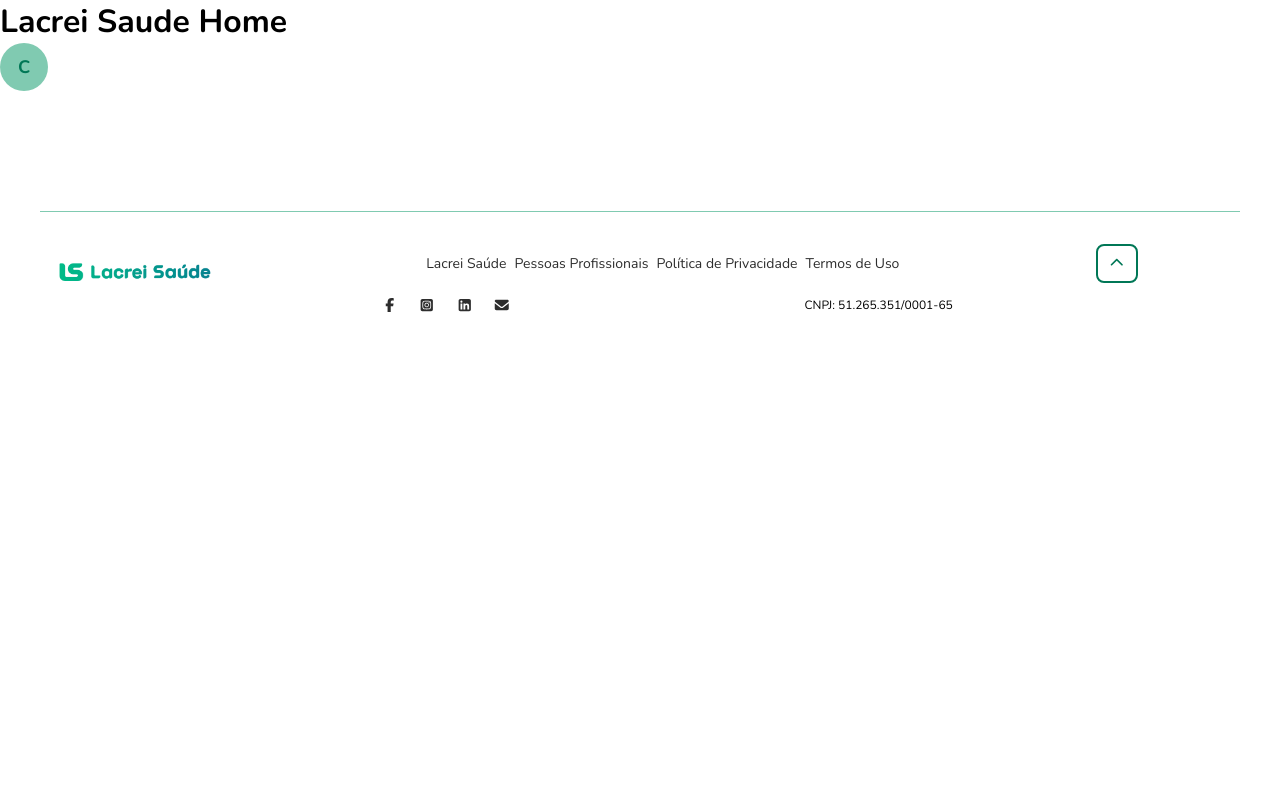
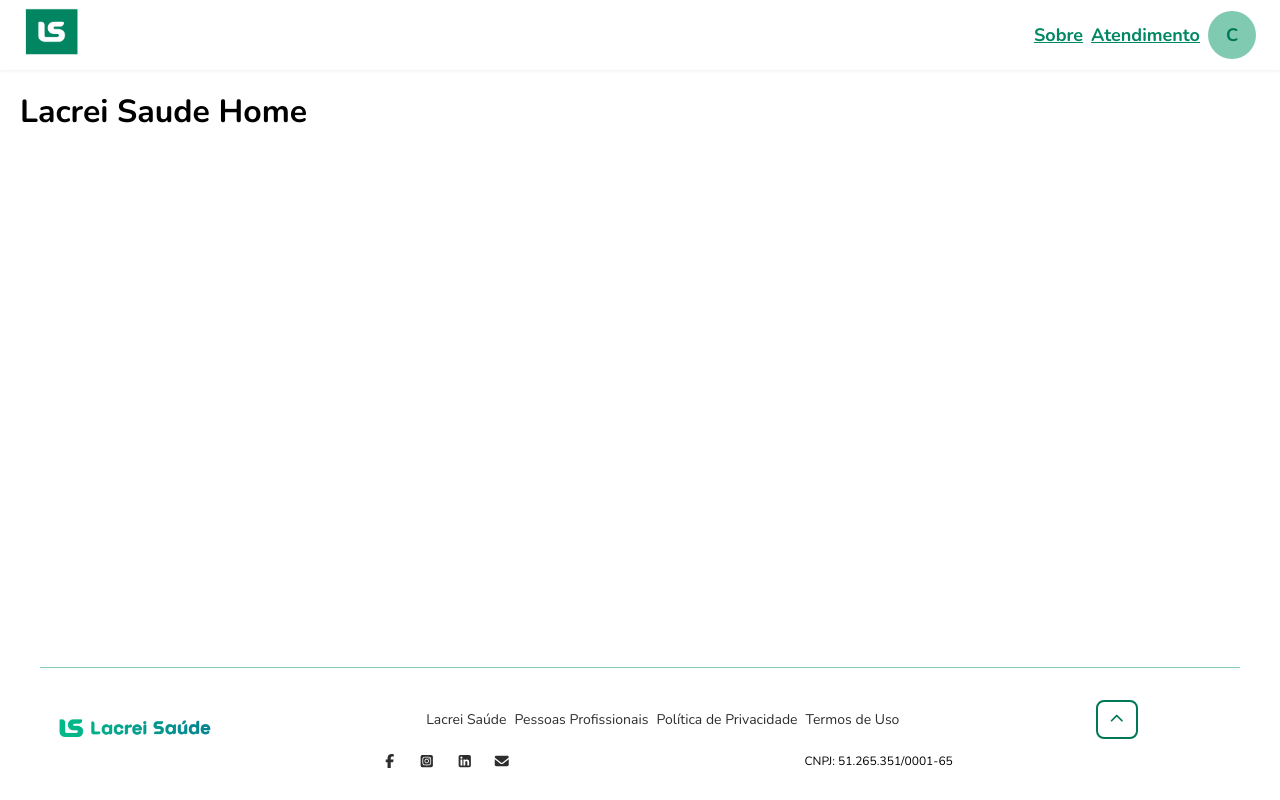
Before and after one commit to cvaldivia83/l_saude, a Next.js app: page / in a window 1280 px wide. Built offline with nearby package versions, Linux system fonts and the light colour scheme.

Commit message:
styles: Add header and footer to layout

```diff
--- a/src/app/layout.tsx
+++ b/src/app/layout.tsx
@@ -4,8 +4,11 @@ import StyledComponentsRegistry from "./registry";
 import ThemeProviderWrapper from "@/components/ThemeProviderWrapper";
 import { Nunito } from 'next/font/google';
 import '../styles/layout.css'
+import { GlobalLayoutWrapper, MainContent } from "../components/GlobalLayoutWrapper";
+import Header from "../components/Header"
+import Footer from "../components/Footer";
+const nunito = Nunito({subsets: ['latin'], display: 'swap' });
 
-const nunito = Nunito({subsets: ['latin'], display: 'swap' });
 
 export const metadata: Metadata = {
   title: "Lacrei Saúde",
@@ -20,11 +23,19 @@ export default function RootLayout({
   return (
     <html lang="pt-BR" className={nunito.className}>
       <body>
-       <StyledComponentsRegistry>
-          <ThemeProviderWrapper>
-            {children}
-          </ThemeProviderWrapper>
-        </StyledComponentsRegistry>
+        <ThemeProviderWrapper>
+          <GlobalLayoutWrapper>
+            <Header />
+            <StyledComponentsRegistry>
+
+                <MainContent>
+                  {children}
+                </MainContent>
+
+            </StyledComponentsRegistry>
+            <Footer />
+          </GlobalLayoutWrapper>
+        </ThemeProviderWrapper>
       </body>
     </html>
   );
--- a/src/app/page.tsx
+++ b/src/app/page.tsx
@@ -1,17 +1,10 @@
 // import dynamic from 'next/dynamic';
 // const Button = dynamic(() => import('../components/Button'));
-
-
-import Avatar from "@/components/Avatar";
-import Footer from "../components/Footer";
 
 export default function Home() {
   return (
     <main>
       <h1>Lacrei Saude Home</h1>
-      <Avatar firstName="Carla" />
-      <Footer />
-
     </main>
   );
 }
--- a/src/components/GlobalLayoutWrapper.tsx
+++ b/src/components/GlobalLayoutWrapper.tsx
@@ -1,3 +1,5 @@
+"use client"
+
 import styled from "styled-components";
 
 export const GlobalLayoutWrapper = styled.div`
--- a/src/styles/theme.ts
+++ b/src/styles/theme.ts
@@ -165,22 +165,22 @@ export const theme = {
   },
   typography: {
     header: {
-      headlineXl: {
+      Xl: {
         fontSize: '48px',
         fontWeight: 'bold',
         lineHeight: '120%'
       },
-      headlineLg: {
+      Lg: {
         fontSize: '40px',
         fontWeight: 'bold',
         lineHeight: '120%'
       },
-      headlineBase: {
+      Base: {
         fontSize: '32px',
         fontWeight: 'bold',
         lineHeight: '120%'
       },
-      headlineSm: {
+      Sm: {
         fontSize: '24px',
         fontWeight: 'regular',
         lineHeight: '150%'
```
